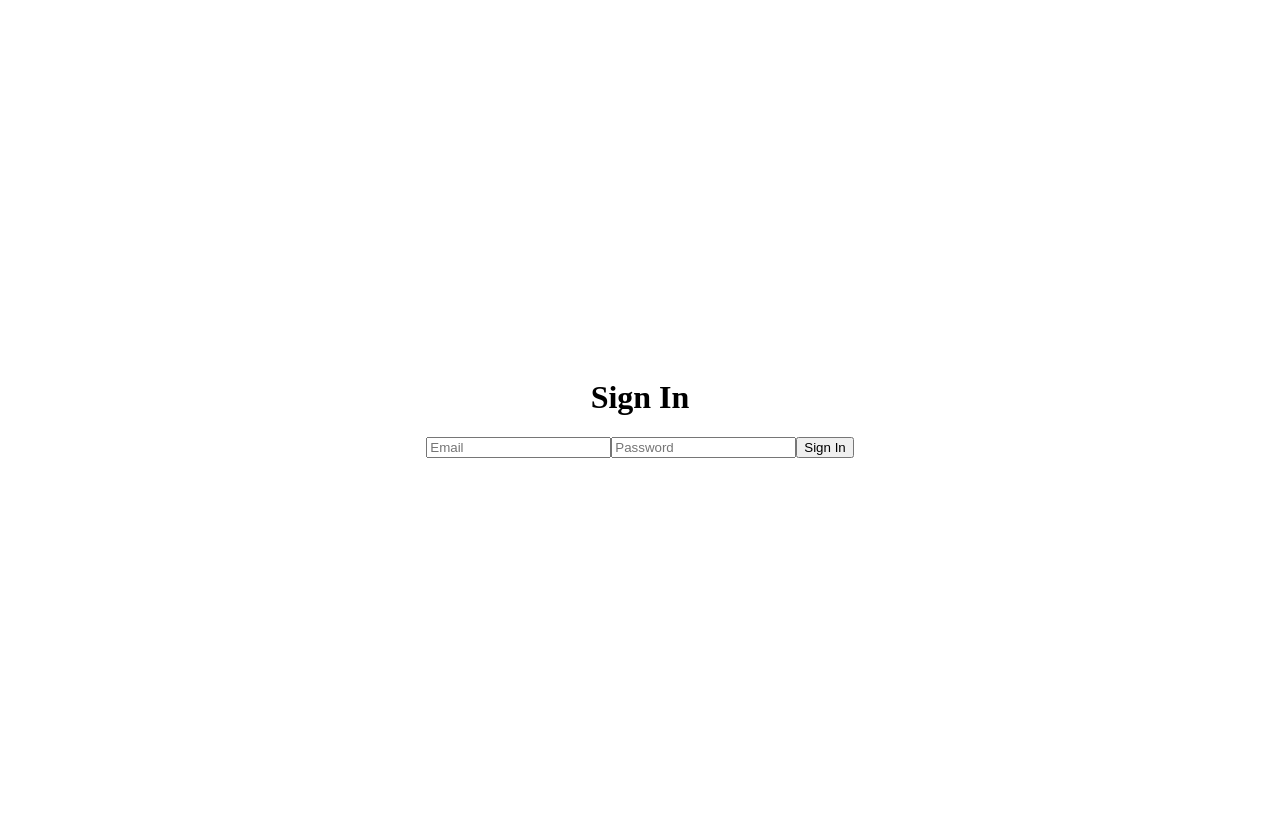
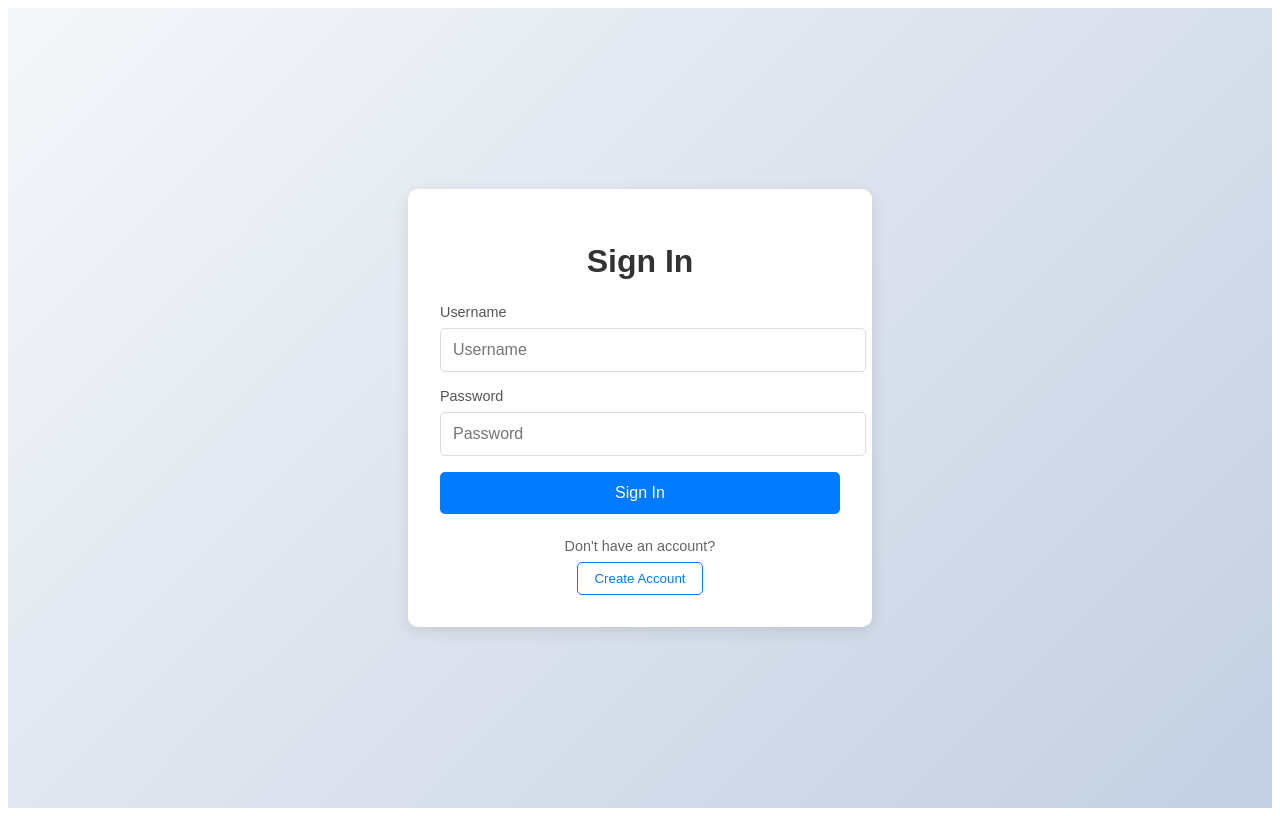
Before and after one commit to jayasinghesasmitha/Simple-website-for-deployment-learning, a Next.js app in the folder my-simple-website/: page /signin in a window 1280 px wide. Built offline with nearby package versions, Linux system fonts and the light colour scheme.

Commit message:
Update signin.js

```diff
--- a/my-simple-website/src/pages/signin.js
+++ b/my-simple-website/src/pages/signin.js
@@ -1,52 +1,184 @@
 // pages/signin.js
 import { useState } from 'react';
 import { useRouter } from 'next/router';
-import styles from '../styles/SignIn.module.css';
+import Link from 'next/link';
+import axios from 'axios';
 
 export default function SignIn() {
-  const [email, setEmail] = useState('');
+  const [username, setUsername] = useState('');
   const [password, setPassword] = useState('');
+  const [message, setMessage] = useState('');
   const router = useRouter();
 
   const handleSubmit = async (e) => {
     e.preventDefault();
-    const response = await fetch('/api/signin', {
-      method: 'POST',
-      headers: { 'Content-Type': 'application/json' },
-      body: JSON.stringify({ email, password }),
-    });
-    const data = await response.json();
-    if (data.success) {
-      router.push('/home');
+
+    try {
+      const response = await axios.post('/api/signin', { username, password });
+      const { message, role } = response.data;
+      setMessage(message);
+
+      if (response.status === 200) {
+        if (role === 'provider') {
+          router.push('/service-provider');
+        } else if (role === 'gainer') {
+          router.push('/services');
         } else {
-      alert('Invalid credentials');
+          setMessage('Invalid role!');
+        }
+      }
+    } catch (error) {
+      console.error('Login failed:', error);
+      setMessage('Invalid credentials!');
     }
   };
 
   return (
-    <div className={styles.container}>
+    <>
+      <div className="loginContainer">
+        <div className="loginCard">
           <h1>Sign In</h1>
-      <form onSubmit={handleSubmit} className={styles.form}>
+          <form onSubmit={handleSubmit} className="form">
+            <div className="inputGroup">
+              <label htmlFor="username">Username</label>
               <input
-          type="email"
-          placeholder="Email"
-          value={email}
-          onChange={(e) => setEmail(e.target.value)}
-          className={styles.input}
+                type="text"
+                id="username"
+                placeholder="Username"
+                value={username}
+                onChange={(e) => setUsername(e.target.value)}
+                className="input"
                 required
               />
+            </div>
+            <div className="inputGroup">
+              <label htmlFor="password">Password</label>
               <input
                 type="password"
+                id="password"
                 placeholder="Password"
                 value={password}
                 onChange={(e) => setPassword(e.target.value)}
-          className={styles.input}
+                className="input"
                 required
               />
-        <button type="submit" className={styles.button}>
+            </div>
+            <button type="submit" className="loginSubmit">
               Sign In
             </button>
           </form>
+          <p className="message">{message}</p>
+          <div className="createAccount">
+            <p>Don't have an account?</p>
+            <Link href="/create-account">
+              <button className="createAccountButton">Create Account</button>
+            </Link>
           </div>
+        </div>
+      </div>
+      <style jsx>{`
+        .loginContainer {
+          display: flex;
+          justify-content: center;
+          align-items: center;
+          min-height: 100vh;
+          background: linear-gradient(135deg, #f5f7fa 0%, #c3cfe2 100%);
+          font-family: 'Arial', sans-serif;
+        }
+
+        .loginCard {
+          background: white;
+          padding: 2rem;
+          border-radius: 10px;
+          box-shadow: 0 4px 15px rgba(0, 0, 0, 0.1);
+          width: 100%;
+          max-width: 400px;
+          text-align: center;
+        }
+
+        .loginCard h1 {
+          margin-bottom: 1.5rem;
+          font-size: 2rem;
+          color: #333;
+        }
+
+        .form {
+          display: flex;
+          flex-direction: column;
+          gap: 1rem;
+        }
+
+        .inputGroup {
+          text-align: left;
+        }
+
+        .inputGroup label {
+          font-size: 0.9rem;
+          color: #555;
+          margin-bottom: 0.5rem;
+          display: block;
+        }
+
+        .input {
+          width: 100%;
+          padding: 0.75rem;
+          border: 1px solid #ddd;
+          border-radius: 5px;
+          font-size: 1rem;
+          transition: border-color 0.3s ease;
+        }
+
+        .input:focus {
+          outline: none;
+          border-color: #007bff;
+        }
+
+        .loginSubmit {
+          background: #007bff;
+          color: white;
+          padding: 0.75rem;
+          border: none;
+          border-radius: 5px;
+          font-size: 1rem;
+          cursor: pointer;
+          transition: background 0.3s ease;
+        }
+
+        .loginSubmit:hover {
+          background: #0056b3;
+        }
+
+        .message {
+          margin-top: 1rem;
+          color: #d9534f;
+          font-size: 0.9rem;
+        }
+
+        .createAccount {
+          margin-top: 1.5rem;
+        }
+
+        .createAccount p {
+          font-size: 0.9rem;
+          color: #666;
+          margin-bottom: 0.5rem;
+        }
+
+        .createAccountButton {
+          background: transparent;
+          border: 1px solid #007bff;
+          color: #007bff;
+          padding: 0.5rem 1rem;
+          border-radius: 5px;
+          cursor: pointer;
+          transition: all 0.3s ease;
+        }
+
+        .createAccountButton:hover {
+          background: #007bff;
+          color: white;
+        }
+      `}</style>
+    </>
   );
 }
```
Lines whose indentation alone changed are shown as unchanged.
